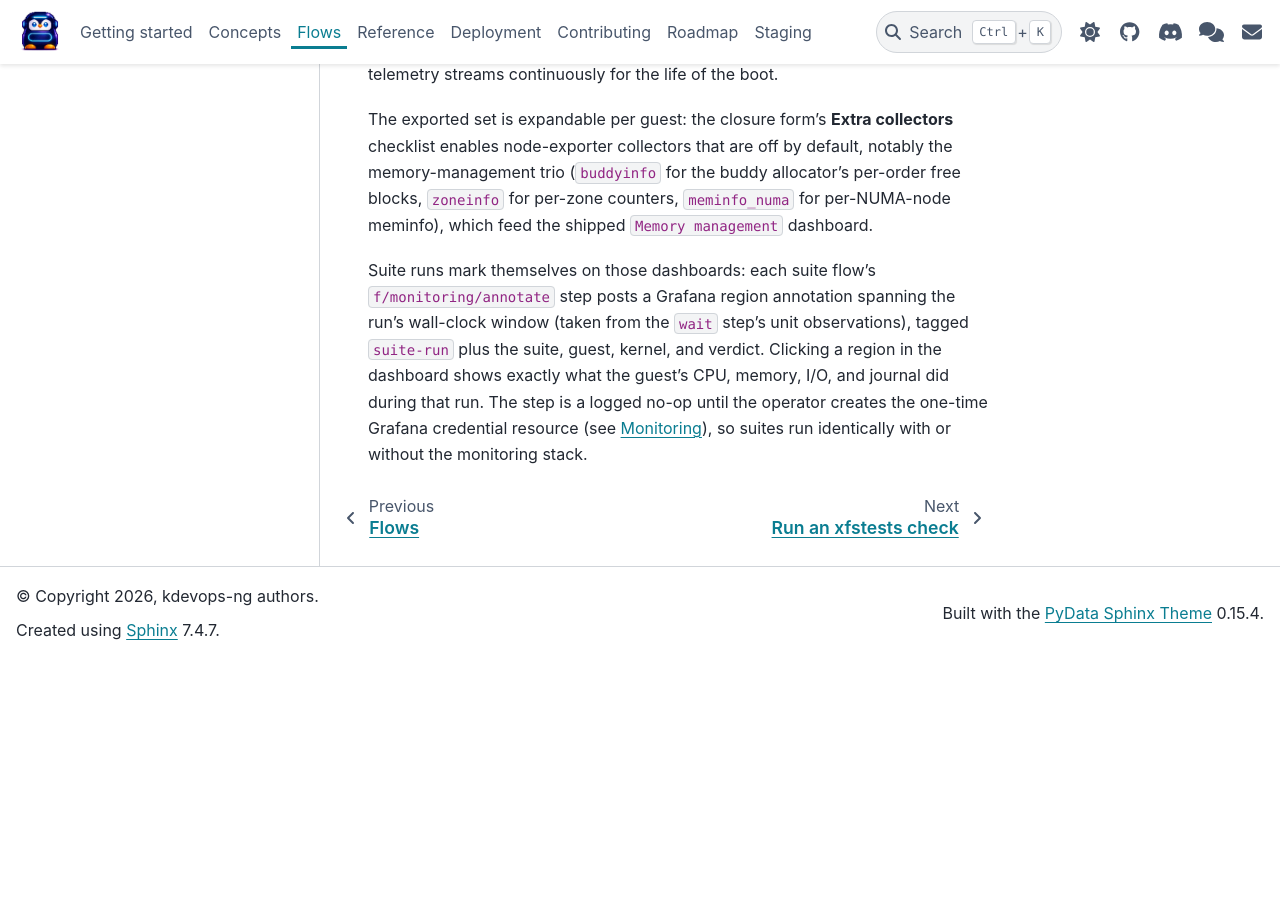
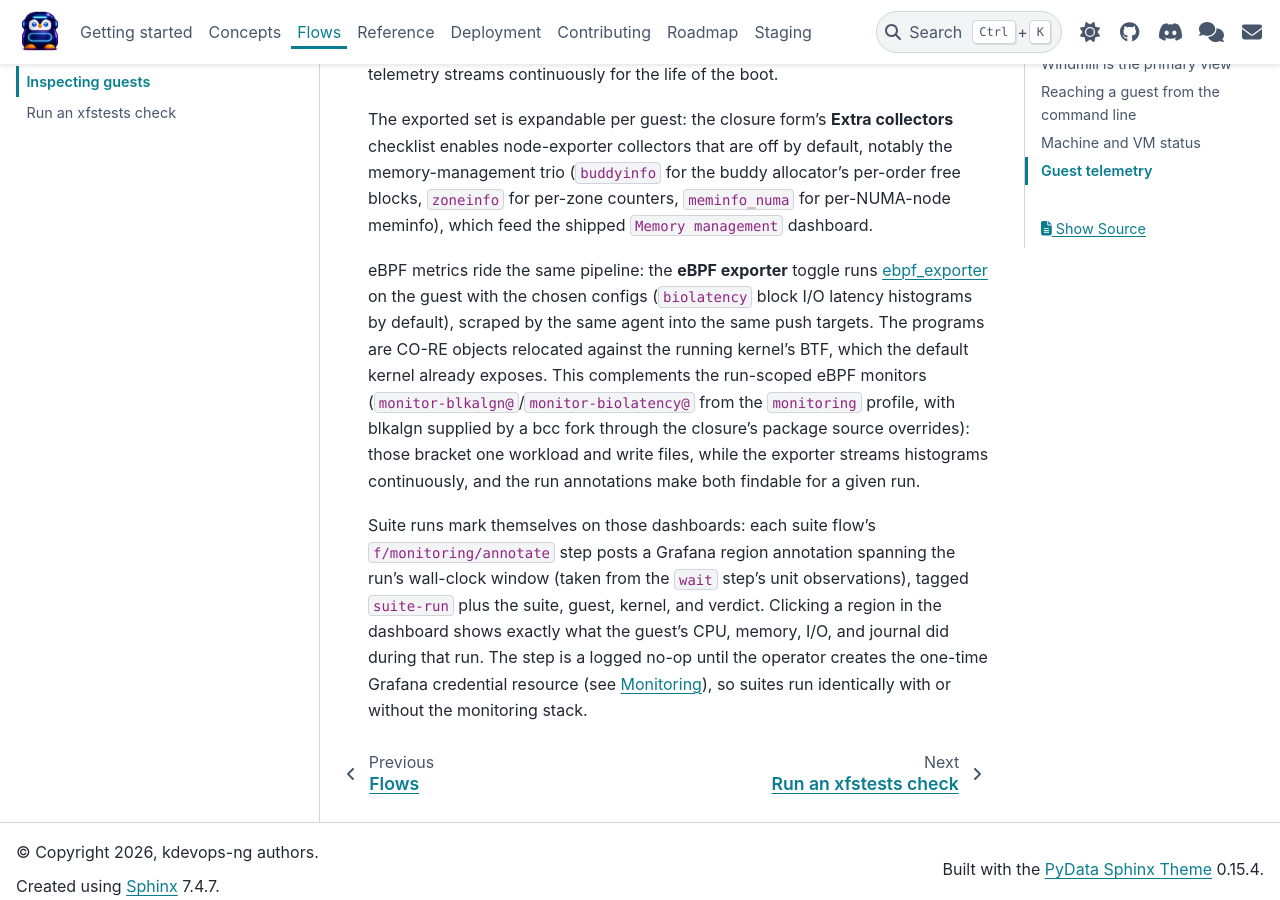
Before and after one commit to dagomez137/kdevops-ng, a Sphinx documentation site: the page built from docs/flows/guests.rst, in a window 1280 px wide and 900 px high, scrolled down 3202 px. Built offline with Sphinx 7.4.7 and the PyData theme 0.15.4, drawn with Linux system fonts in a browser that asks for light colours; before the commit the page ends 3862 px from its top, so only the background shows below that.

Commit message:
docs: describe the eBPF telemetry side
Note the eBPF exporter toggle in the guest telemetry section: the
continuous histogram pipeline, the BTF requirement the default kernel
already meets, and how it relates to the run-scoped eBPF monitors and
the bcc-fork blkalgn override.

Generated-by: Claude AI
Signed-off-by: Daniel Gomez <da.gomez@kernel.org>

```diff
--- a/docs/flows/guests.rst
+++ b/docs/flows/guests.rst
@@ -152,6 +152,18 @@ allocator's per-order free blocks, ``zoneinfo`` for per-zone counters,
 ``meminfo_numa`` for per-NUMA-node meminfo), which feed the shipped
 ``Memory management`` dashboard.
 
+eBPF metrics ride the same pipeline: the **eBPF exporter** toggle runs
+`ebpf_exporter`_ on the guest with the chosen configs (``biolatency``
+block I/O latency histograms by default), scraped by the same agent into
+the same push targets. The programs are CO-RE objects relocated against
+the running kernel's BTF, which the default kernel already exposes. This
+complements the run-scoped eBPF monitors
+(``monitor-blkalgn@``/``monitor-biolatency@`` from the ``monitoring``
+profile, with blkalgn supplied by a bcc fork through the closure's
+package source overrides): those bracket one workload and write files,
+while the exporter streams histograms continuously, and the run
+annotations make both findable for a given run.
+
 Suite runs mark themselves on those dashboards: each suite flow's
 :src:`f/monitoring/annotate` step posts a Grafana region annotation spanning
 the run's wall-clock window (taken from the ``wait`` step's unit
@@ -165,3 +177,4 @@ without the monitoring stack.
 .. _Windmill: https://www.windmill.dev/
 .. _qemu-system-units: https://github.com/linux-kdevops/qemu-system-units
 .. _Grafana Alloy: https://grafana.com/oss/alloy/
+.. _ebpf_exporter: https://github.com/cloudflare/ebpf_exporter
```
